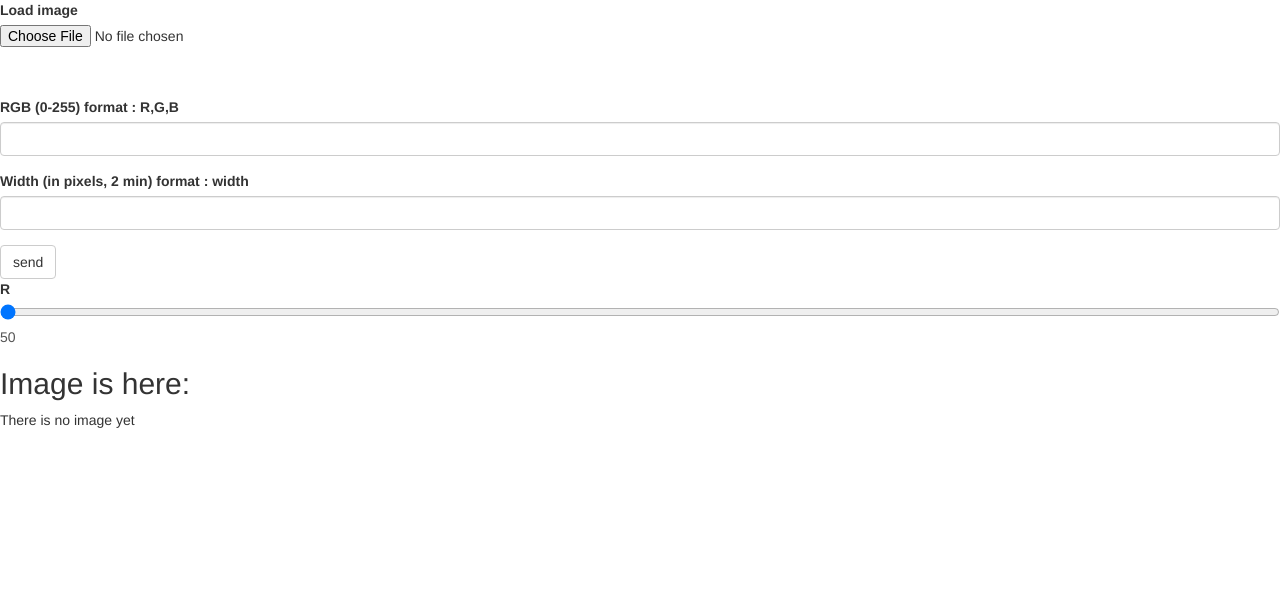
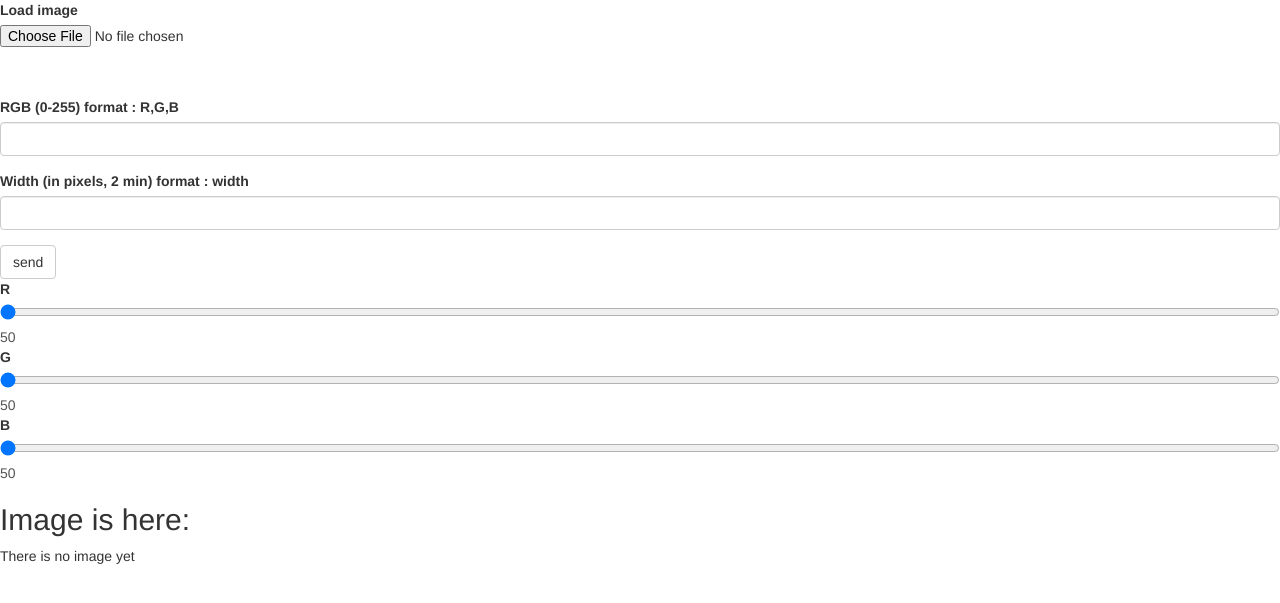
Before and after one commit to A1eksey1/LAB3web, a Flask app: page /lab3 in a window 1280 px wide. Shown: the top 603 px of the page. Run offline with Flask 2, Linux system fonts and the light colour scheme; some libraries are stand-ins or nearby versions.

Commit message:
Update lab3.html

```diff
--- a/flaskapp/templates/lab3.html
+++ b/flaskapp/templates/lab3.html
@@ -14,6 +14,22 @@ function outputUpdate(vol) {
   document.querySelector('#R').value = vol;
 }
 </script>
+<label for=fader>G</label>
+<input type=range min=0 max=255 value=0 id=fader step=1 onchange="outputUpdate(value)">
+<output for=fader id=G>50</output>
+<script>
+function outputUpdate(vol) {
+  document.querySelector('#G').value = vol;
+}
+</script>
+<label for=fader>B</label>
+<input type=range min=0 max=255 value=0 id=fader step=1 onchange="outputUpdate(value)">
+<output for=fader id=B>50</output>
+<script>
+function outputUpdate(vol) {
+  document.querySelector('#B').value = vol;
+}
+</script>
 <h2>Image is here: </h2>
 <!-- отображаем загруженное изображение с закругленными углами -->
 <!-- если оно есть (после submit) -->
```
